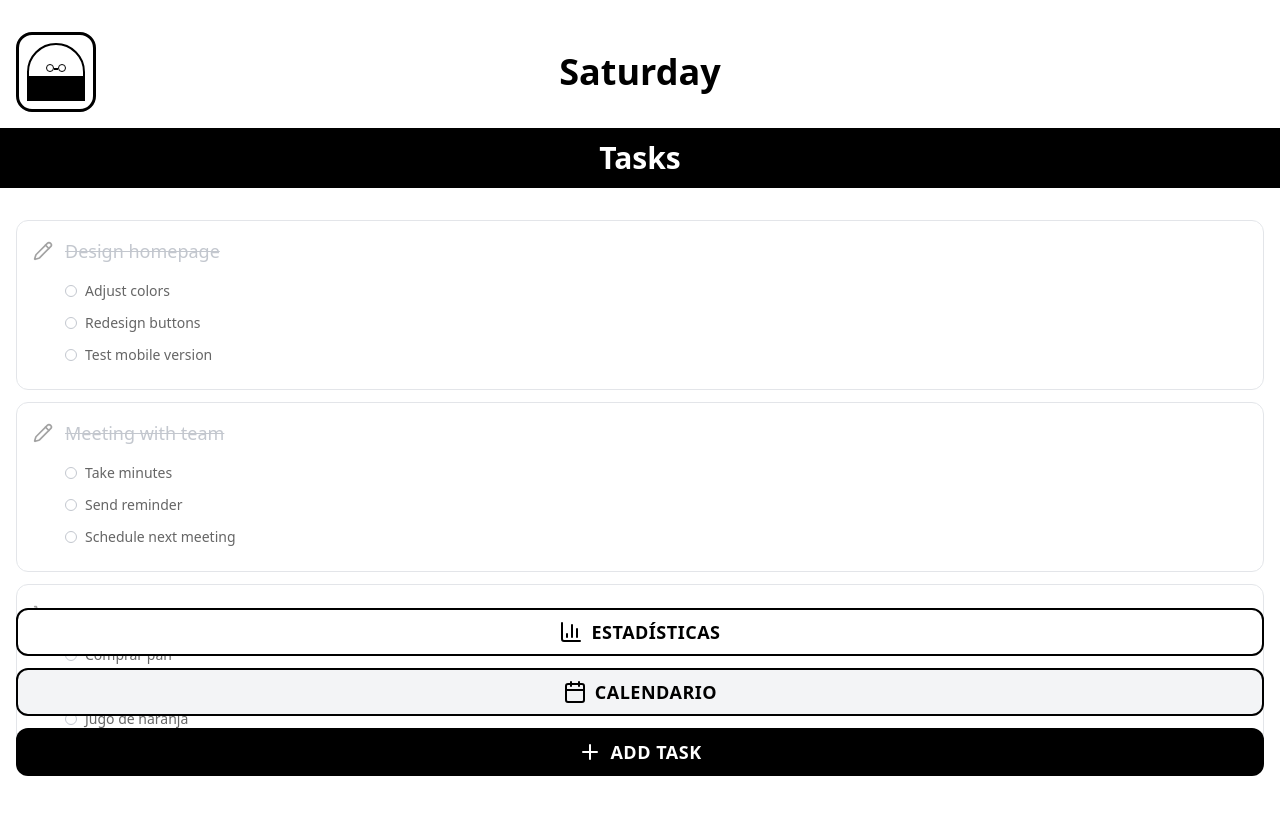
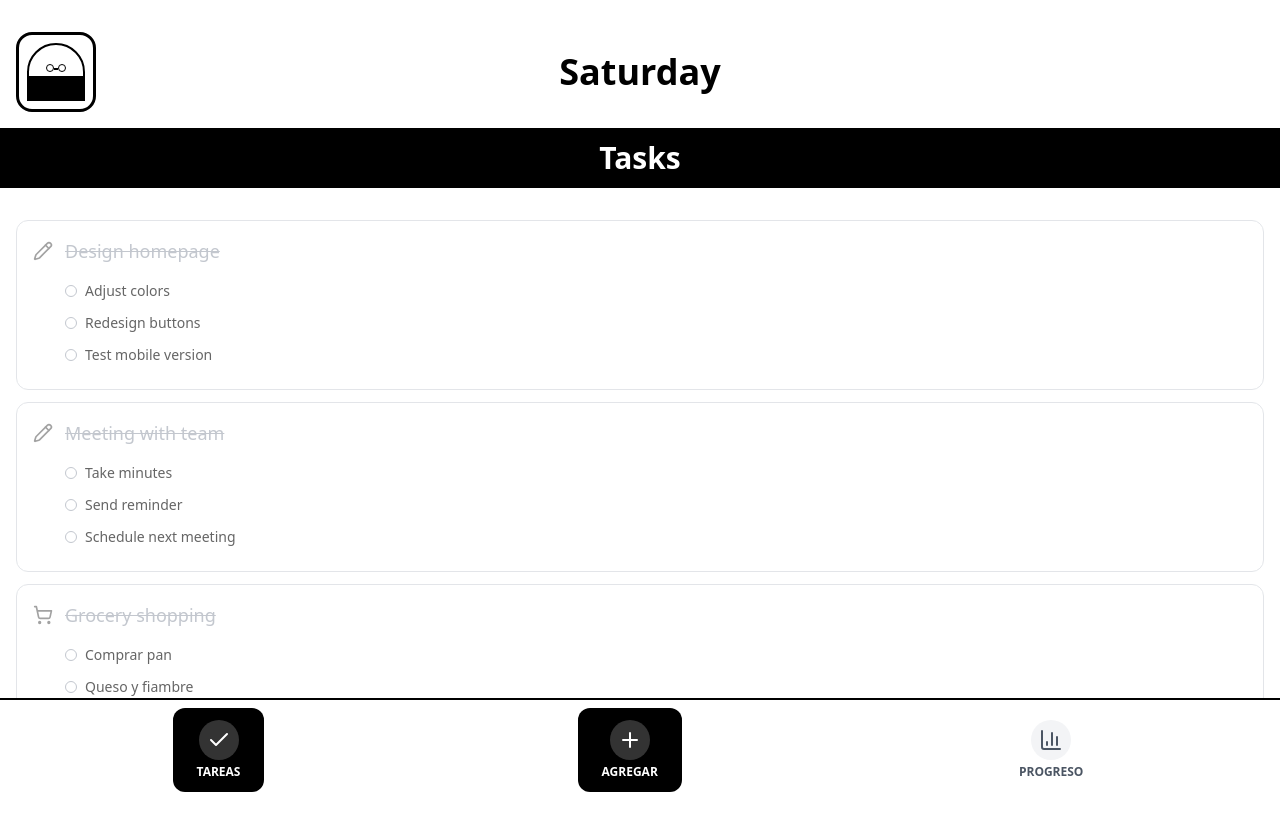
Before and after one commit to Hiizzzo/Steeb, a React (Vite) app: page / in a window 1280 px wide. Shown: the top 830 px of the page. Built offline with nearby package versions, Linux system fonts and the light colour scheme.

Commit message:
Refactor floating buttons with new bottom navigation design
Co-authored-by: theblexiz3010 <theblexiz3010@gmail.com>

```diff
--- a/src/components/FloatingButtons.tsx
+++ b/src/components/FloatingButtons.tsx
@@ -1,7 +1,7 @@
 
 import React from 'react';
-import { useNavigate } from 'react-router-dom';
-import { Plus, BarChart3, Calendar, List } from 'lucide-react';
+import { useNavigate, useLocation } from 'react-router-dom';
+import { Plus, BarChart3, Check } from 'lucide-react';
 
 interface FloatingButtonsProps {
   onAddTask: () => void;
@@ -10,61 +10,86 @@ interface FloatingButtonsProps {
   viewMode: 'tasks' | 'calendar';
 }
 
-const FloatingButtons: React.FC<FloatingButtonsProps> = ({ onAddTask, onToggleView, viewMode }) => {
+const FloatingButtons: React.FC<FloatingButtonsProps> = ({ onAddTask }) => {
   const navigate = useNavigate();
+  const location = useLocation();
+  const isHome = location.pathname === '/';
+  const isStats = location.pathname === '/stats';
+
+  const handleTasksClick = () => {
+    if (!isHome) {
+      navigate('/');
+    }
+  };
+
+  const handleStatsClick = () => {
+    navigate('/stats');
+  };
 
   return (
-    <div className="fixed bottom-6 left-4 right-4 space-y-3">
-      {/* Botón de Estadísticas */}
+    <div className="fixed bottom-0 left-0 right-0 bg-white border-t-2 border-black">
+      <div className="flex items-center justify-around py-2 px-4">
+
+        {/* Botón de Tareas (Check) */}
         <button
-        onClick={() => navigate('/stats')}
-        className="w-full bg-white border-2 border-black text-black py-3 px-4 rounded-xl flex items-center justify-center font-bold text-lg transition-all duration-200 hover:bg-gray-50 active:scale-98"
+          onClick={handleTasksClick}
+          className={`flex flex-col items-center justify-center py-3 px-6 rounded-xl transition-all duration-200 ${
+            isHome
+              ? 'bg-black text-white'
+              : 'bg-transparent text-gray-600 hover:bg-gray-100'
+          }`}
           style={{
-          height: '48px',
             fontFamily: 'system-ui, -apple-system, sans-serif',
-          letterSpacing: '0.5px'
+            minWidth: '80px'
           }}
         >
-        <BarChart3 size={24} className="mr-2" />
-        ESTADÍSTICAS
+          <div className={`p-2 rounded-full ${isHome ? 'bg-white/20' : 'bg-gray-100'}`}>
+            <Check size={24} className={isHome ? 'text-white' : 'text-gray-600'} />
+          </div>
+          <span className={`text-xs font-bold mt-1 ${isHome ? 'text-white' : 'text-gray-600'}`}>
+            TAREAS
+          </span>
         </button>
 
-      {/* Botón para cambiar vista */}
+        {/* Botón de Agregar Tarea (Plus) - Siempre destacado */}
         <button
-        onClick={onToggleView}
-        className="w-full bg-gray-100 border-2 border-black text-black py-3 px-4 rounded-xl flex items-center justify-center font-bold text-lg transition-all duration-200 hover:bg-gray-200 active:scale-98"
+          onClick={onAddTask}
+          className="flex flex-col items-center justify-center py-3 px-6 rounded-xl bg-black text-white transition-all duration-200 hover:bg-gray-800 active:scale-95"
           style={{
-          height: '48px',
             fontFamily: 'system-ui, -apple-system, sans-serif',
-          letterSpacing: '0.5px'
+            minWidth: '80px'
           }}
         >
-        {viewMode === 'tasks' ? (
-          <>
-            <Calendar size={24} className="mr-2" />
-            CALENDARIO
-          </>
-        ) : (
-          <>
-            <List size={24} className="mr-2" />
-            TAREAS
-          </>
-        )}
+          <div className="p-2 rounded-full bg-white/20">
+            <Plus size={24} className="text-white" />
+          </div>
+          <span className="text-xs font-bold mt-1 text-white">
+            AGREGAR
+          </span>
         </button>
 
-      {/* Botón "+ Add Task" */}
+        {/* Botón de Estadísticas (BarChart) */}
         <button
-        onClick={onAddTask}
-        className="w-full bg-black text-white py-3 px-4 rounded-xl flex items-center justify-center font-bold text-lg transition-all duration-200 hover:bg-gray-800 active:scale-98"
+          onClick={handleStatsClick}
+          className={`flex flex-col items-center justify-center py-3 px-6 rounded-xl transition-all duration-200 ${
+            isStats
+              ? 'bg-black text-white'
+              : 'bg-transparent text-gray-600 hover:bg-gray-100'
+          }`}
           style={{
-          height: '48px',
             fontFamily: 'system-ui, -apple-system, sans-serif',
-          letterSpacing: '0.5px'
+            minWidth: '80px'
           }}
         >
-        <Plus size={24} className="mr-2" />
-        ADD TASK
+          <div className={`p-2 rounded-full ${isStats ? 'bg-white/20' : 'bg-gray-100'}`}>
+            <BarChart3 size={24} className={isStats ? 'text-white' : 'text-gray-600'} />
+          </div>
+          <span className={`text-xs font-bold mt-1 ${isStats ? 'text-white' : 'text-gray-600'}`}>
+            PROGRESO
+          </span>
         </button>
+
+      </div>
     </div>
   );
 };
--- a/src/pages/Index.tsx
+++ b/src/pages/Index.tsx
@@ -199,14 +199,14 @@ const Index = () => {
   });
 
   return (
-    <div className="min-h-screen bg-white" style={{ fontFamily: 'system-ui, -apple-system, sans-serif' }}>
+    <div className="min-h-screen bg-white pb-20" style={{ fontFamily: 'system-ui, -apple-system, sans-serif' }}>
       {/* Header */}
       <StebeHeader />
 
       {viewMode === 'tasks' ? (
         <>
           {/* Lista de Tareas */}
-          <div className="pb-24 pt-4">
+          <div className="pt-4">
             {todaysTasks.length > 0 ? (
               todaysTasks
                 .sort((a, b) => {
```
Lines whose indentation alone changed are shown as unchanged.
